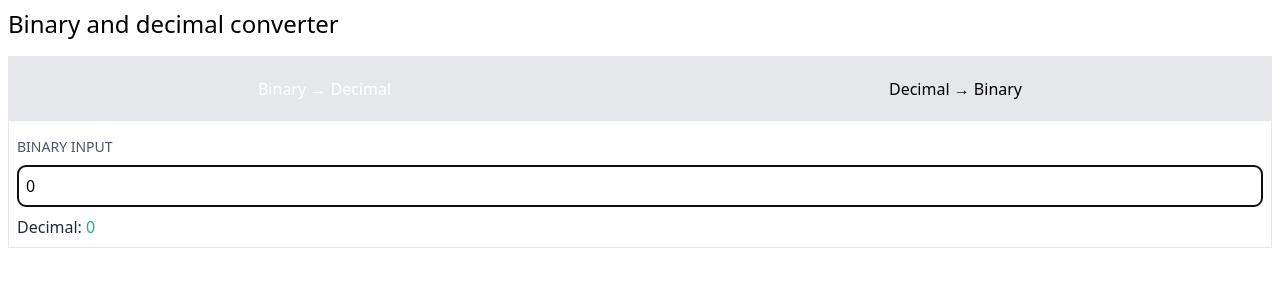
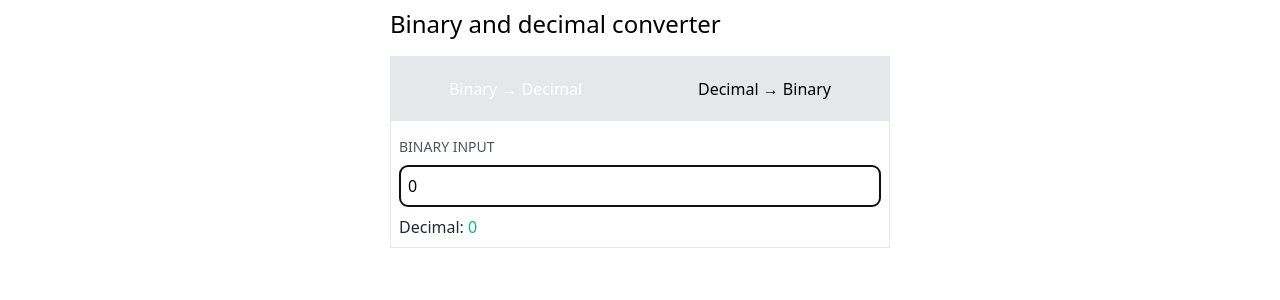
Before and after one commit to Adamduehansen/binary-decimal-converter, a React (Create React App) app: page / in a window 1280 px wide. Shown: the top 300 px of the page. Built offline with nearby package versions, Linux system fonts and the light colour scheme.

Commit message:
Adds md styles.

```diff
--- a/src/App.tsx
+++ b/src/App.tsx
@@ -5,7 +5,8 @@ import DecimalToBinary from './decimal-to-binary/DecimalToBinary';
 
 function App(): JSX.Element {
   return (
-    <main className='p-2'>
+    <main className='p-2 md:h-screen md:w-screen md:flex md:justify-center'>
+      <div className='md:w-[500px]'>
         <header className='mb-4'>
           <h1 className='text-2xl'>Binary and decimal converter</h1>
         </header>
@@ -17,6 +18,7 @@ function App(): JSX.Element {
             <DecimalToBinary />
           </TabPanel>
         </Tabs>
+      </div>
     </main>
   );
 }
```
Lines whose indentation alone changed are shown as unchanged.
